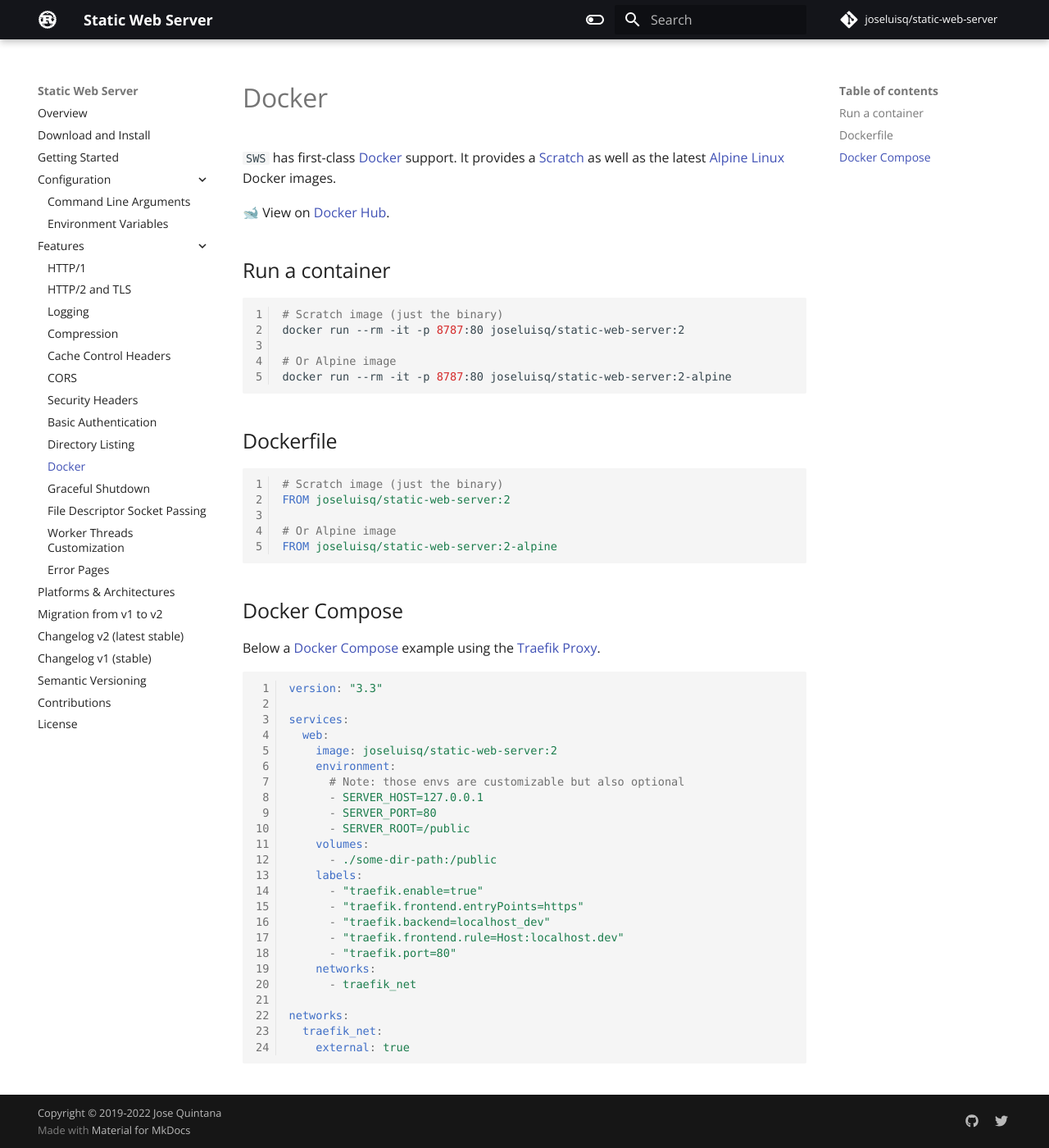
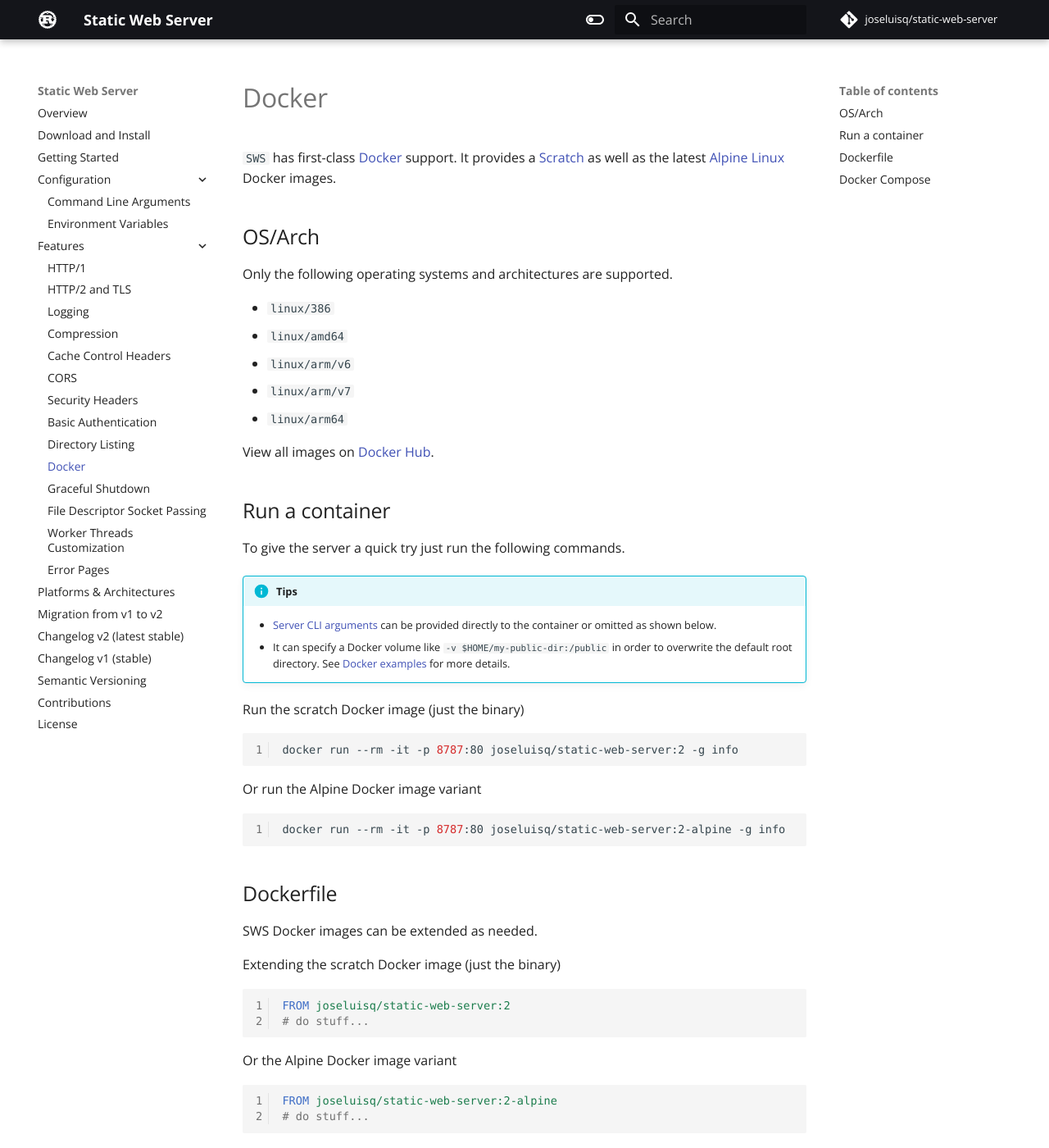
Before and after one commit to static-web-server/static-web-server, an MkDocs documentation site: the page built from docs/content/features/docker.md, in a window 1280 px wide and 1400 px high. Shown: the whole window at 82% size. Built offline with MkDocs 1.6.1 and Material for MkDocs 9.7.7, drawn with Linux system fonts in a browser that asks for light colours; some web fonts are replaced; comment, search, counter and statistics services are not loaded.

Commit message:
docs: docker multi-arch images and new targets [skip ci]

````diff
--- a/docs/content/features/docker.md
+++ b/docs/content/features/docker.md
@@ -2,26 +2,55 @@
 
 `SWS` has first-class [Docker](https://docs.docker.com/get-started/overview/) support. It provides a [Scratch](https://hub.docker.com/_/scratch) as well as the latest [Alpine Linux](https://hub.docker.com/_/alpine) Docker images.
 
-🐋 View on [Docker Hub](https://hub.docker.com/r/joseluisq/static-web-server/).
+## OS/Arch
+
+Only the following operating systems and architectures are supported.
+
+- `linux/386`
+- `linux/amd64`
+- `linux/arm/v6`
+- `linux/arm/v7`
+- `linux/arm64`
+
+View all images on [Docker Hub](https://hub.docker.com/r/joseluisq/static-web-server/).
 
 ## Run a container
 
+To give the server a quick try just run the following commands.
+
+!!! info "Tips"
+    - [Server CLI arguments](/configuration/command-line-arguments/) can be provided directly to the container or omitted as shown below.
+    - It can specify a Docker volume like `-v $HOME/my-public-dir:/public` in order to overwrite the default root directory. See [Docker examples](features/docker.md) for more details.
+
+
+Run the scratch Docker image (just the binary)
+
 ```sh
-# Scratch image (just the binary)
-docker run --rm -it -p 8787:80 joseluisq/static-web-server:2
+docker run --rm -it -p 8787:80 joseluisq/static-web-server:2 -g info
+```
 
-# Or Alpine image
-docker run --rm -it -p 8787:80 joseluisq/static-web-server:2-alpine
+Or run the Alpine Docker image variant
+
+```sh
+docker run --rm -it -p 8787:80 joseluisq/static-web-server:2-alpine -g info
 ```
 
 ## Dockerfile
 
+SWS Docker images can be extended as needed.
+
+Extending the scratch Docker image (just the binary)
+
 ```Dockerfile
-# Scratch image (just the binary)
 FROM joseluisq/static-web-server:2
+# do stuff...
+```
 
-# Or Alpine image
+Or the Alpine Docker image variant
+
+```Dockerfile
 FROM joseluisq/static-web-server:2-alpine
+# do stuff...
 ```
 
 ## Docker Compose
````
Also changed, not shown: docs/content/getting-started.md (+1 -1 lines), docs/content/platforms-architectures.md (+6 -1 lines).
